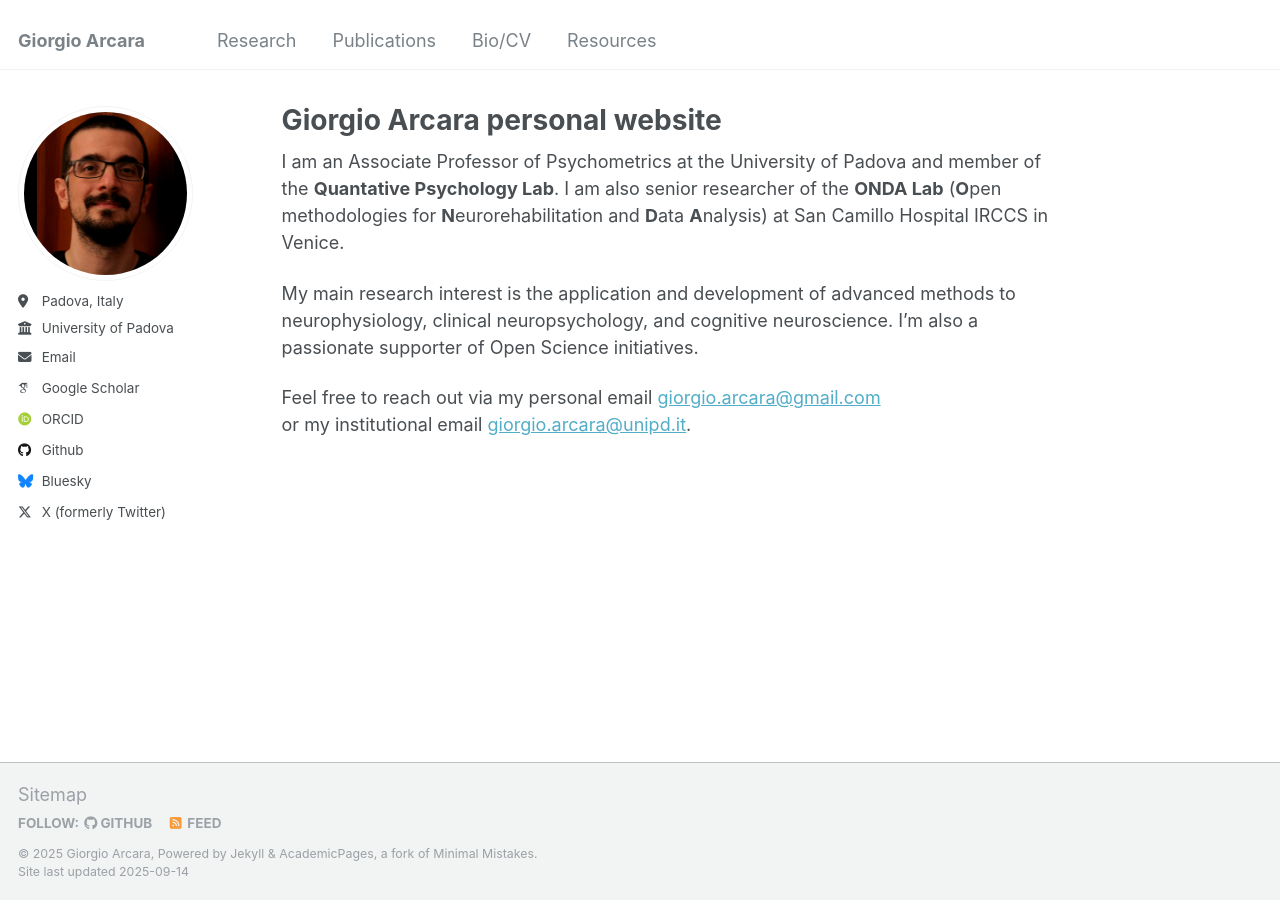
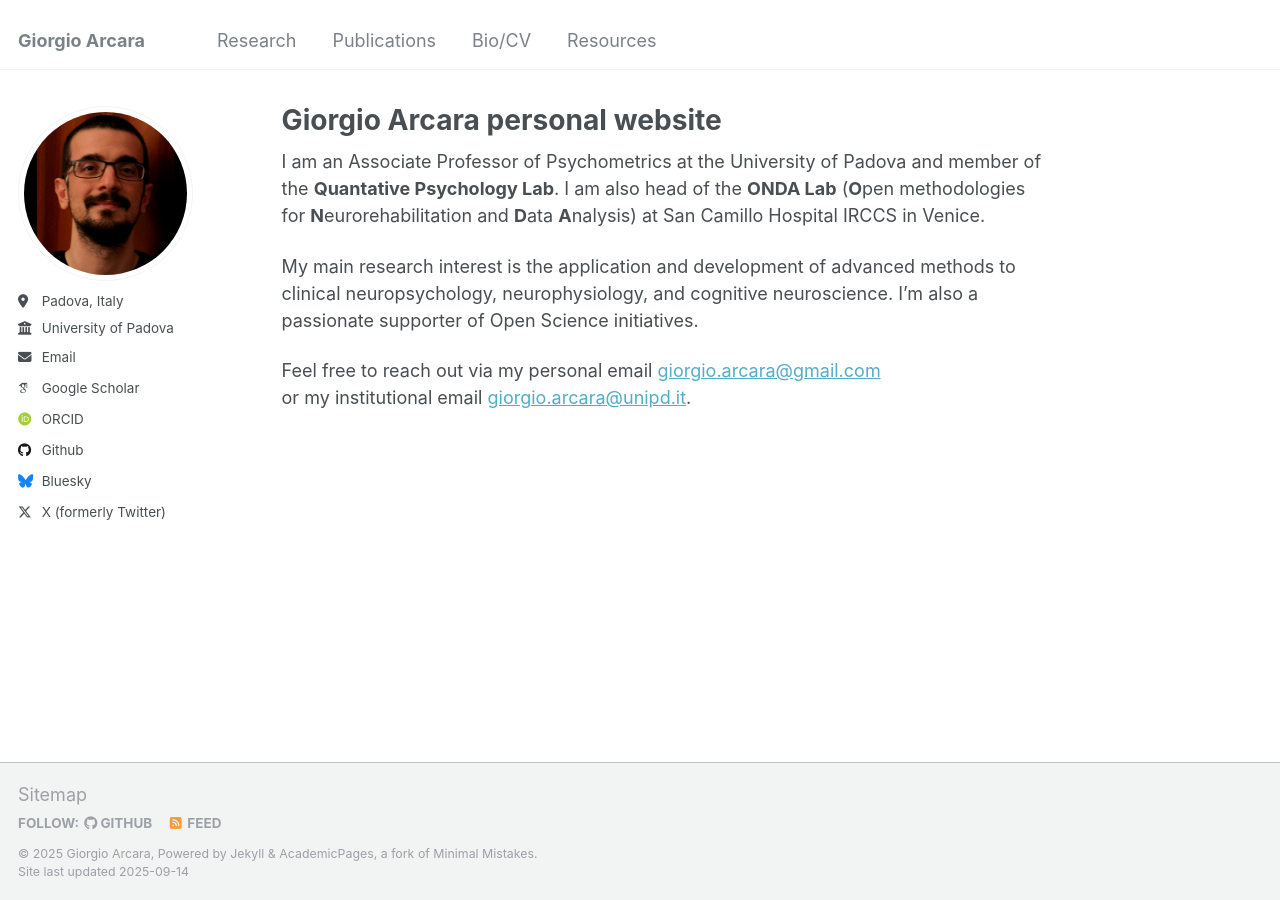
Before and after one commit to giorgioarcara/giorgioarcara.github.io, a Jekyll site: the page built from _pages/about.md, in a window 1280 px wide. Built offline with Jekyll 4.4.1, drawn with Linux system fonts in a browser that asks for light colours; some web fonts are replaced.

Commit message:
changed home page message

```diff
--- a/_pages/about.md
+++ b/_pages/about.md
@@ -8,9 +8,9 @@
 ---
 
 I am an Associate Professor of Psychometrics at the University of Padova and member of the **Quantative Psychology Lab**.
-I am also senior researcher of the **ONDA Lab** (**O**pen methodologies for **N**eurorehabilitation and **D**ata **A**nalysis) at San Camillo Hospital IRCCS in Venice.
+I am also head of the **ONDA Lab** (**O**pen methodologies for **N**eurorehabilitation and **D**ata **A**nalysis) at San Camillo Hospital IRCCS in Venice.
 
-My main research interest is the application and development of advanced methods to neurophysiology, clinical neuropsychology, and cognitive neuroscience. I'm also a passionate supporter of Open Science initiatives.
+My main research interest is the application and development of advanced methods to clinical neuropsychology, neurophysiology, and cognitive neuroscience. I'm also a passionate supporter of Open Science initiatives.
 
 Feel free to reach out via my personal email [giorgio.arcara@gmail.com](mailto:giorgio.arcara@gmail.com) \\
 or my institutional email [giorgio.arcara@unipd.it](mailto:giorgio.arcara@unipd.it).
```
